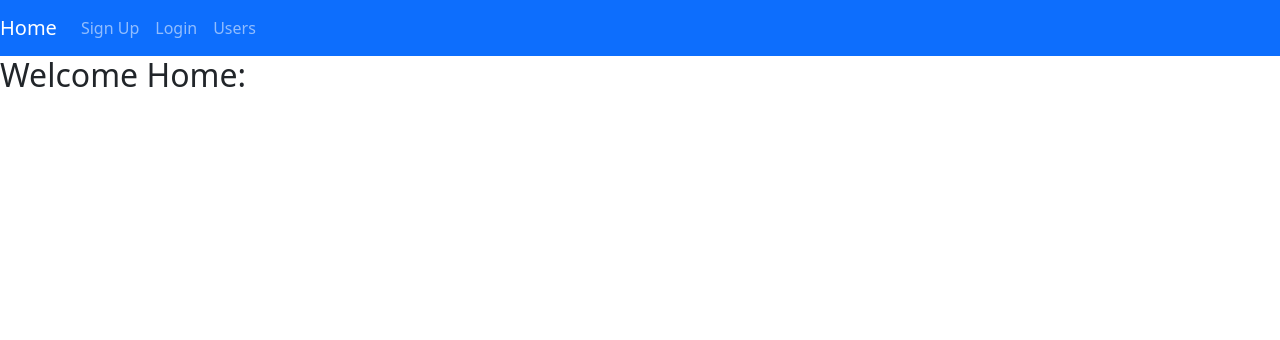
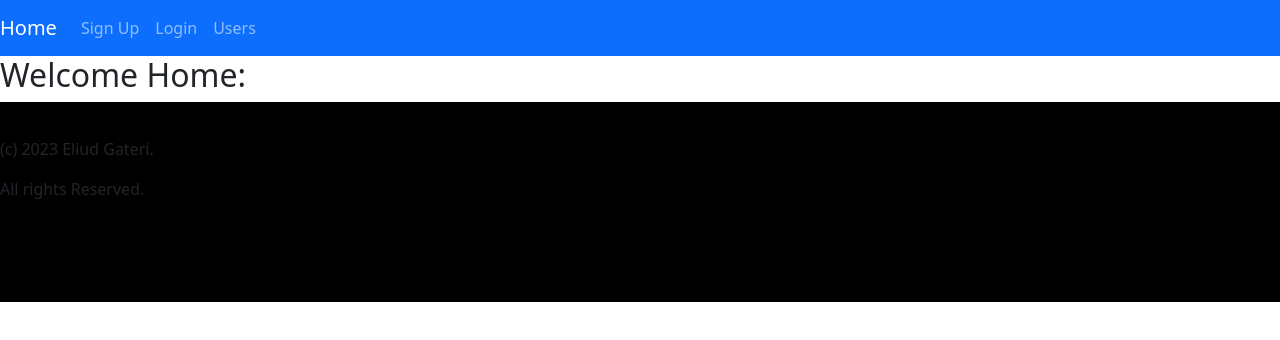
Before and after one commit to egateri/my-app, a React (Create React App) app in the folder frontend/: page / in a window 1280 px wide. Shown: the top 340 px of the page. Built offline with nearby package versions, Linux system fonts and the light colour scheme.

Commit message:
Added Footer and Header component

```diff
--- /dev/null
+++ b/frontend/src/components/footer/Footer.css
@@ -0,0 +1,6 @@
+.Footer {
+    background-color: black;
+    height: 200px;
+    align-content: center;
+    padding-bottom: 50px;
+}
--- /dev/null
+++ b/frontend/src/components/footer/Footer.js
@@ -0,0 +1,21 @@
+import React from "react";
+import "./Footer.css"
+const Footer = () => {
+  return (
+    <React.Fragment>
+      <div class="Footer">
+        <div>
+          <p>(c) 2023 Eliud Gateri.</p>
+          <p>All rights Reserved.</p>
+        </div>
+
+        <script src="https://cdn.jsdelivr.net/npm/jquery@3.6.3/dist/jquery.slim.min.js"></script>
+        <script src="https://cdn.jsdelivr.net/npm/popper.js@1.16.1/dist/umd/popper.min.js"></script>
+        <script src="https://cdn.jsdelivr.net/npm/bootstrap@4.6.2/dist/js/bootstrap.bundle.min.js"></script>
+        <script src="js/main.js"></script>
+      </div>
+    </React.Fragment>
+  );
+};
+
+export default Footer;
--- a/frontend/src/Header.js
+++ b/frontend/src/components/header/Header.js
@@ -1,4 +1,4 @@
-const Header = () => {
+const Header = (props) => {
   return (
     <div>
       <nav className="navbar navbar-expand-lg navbar-dark bg-primary">
@@ -29,7 +29,7 @@ const Header = () => {
               </a>
             </li>
             <li className="nav-item">
-              <a className="nav-link" href="/users" >
+              <a className="nav-link" href="/users" onClick={props.test}>
                 Users
               </a>
             </li>
--- a/frontend/src/components/home/Home.js
+++ b/frontend/src/components/home/Home.js
@@ -1,15 +1,16 @@
 import React from "react";
-import Header from "../../Header";
+import Header from "../header/Header";
+import Footer from "../footer/Footer"
 
-const Home =() => {
+const Home = () => {
   return (
     <div>
-<Header />
+      <Header />
 
       <h2>Welcome Home:</h2>
-
+      <Footer />
     </div>
   );
-}
+};
 
 export default Home;
--- a/frontend/src/components/login/Login.js
+++ b/frontend/src/components/login/Login.js
@@ -1,7 +1,8 @@
 import React, { useState } from "react";
 import { Link, useNavigate } from "react-router-dom";
 import axios from "axios";
-import Header from "../../Header";
+import Header from "../header/Header";
+import Footer from "../footer/Footer";
 const Login =() => {
 
   const [errorMessage, setErrorMessage] = useState("");
@@ -91,6 +92,7 @@ const Login =() => {
           </form>
         </div>
       </div>
+      <Footer />
     </div>
   );
 }
--- a/frontend/src/components/signup/Signup.js
+++ b/frontend/src/components/signup/Signup.js
@@ -1,7 +1,8 @@
 import React, { useState } from "react";
 import { Link, useNavigate } from "react-router-dom";
 import axios from "axios";
-import Header from "../../Header";
+import Header from "../header/Header";
+import Footer from "../footer/Footer";
 
 const Signup = () => {
   const [errorMessage, setErrorMessage] = useState("");
@@ -96,6 +97,7 @@ const Signup = () => {
           </form>
         </div>
       </div>
+      <Footer />
     </div>
   );
 }
--- a/frontend/src/components/users/Result.js
+++ b/frontend/src/components/users/Result.js
@@ -4,12 +4,12 @@ import "./Results.css";
 const Result = (props) => {
     return (
         <React.Fragment>
-            <tr>
+
                 <td>{props.id}</td>
                 <td>{props.name}</td>
                 <td>{props.email}</td>
                 <td>{props.password}</td>
-            </tr>
+
         </React.Fragment>
     );
   };
--- a/frontend/src/components/users/Users.js
+++ b/frontend/src/components/users/Users.js
@@ -1,7 +1,8 @@
 import React, { useState } from "react";
 import axios from "axios";
 import Result from "./Result";
-import Header from "../../Header";
+import Header from "../header/Header";
+import Footer from "../footer/Footer";
 
 const Users = () => {
   const [results, setResults] = useState([]);
@@ -21,28 +22,37 @@ const Users = () => {
   };
   return (
     <div>
-      <Header />
+      <Header/>
       <button onClick={getResults}>Results:</button>
       <div>
         <table>
+        <thead>
           <tr>
             <th>ID</th>
             <th>Name</th>
             <th>Email</th>
             <th>Password</th>
-          </tr>
+            </tr>
+            </thead>
+          <tbody>
+
           {results.map((result) => {
             return (
+              <tr>
               <Result
                 id={result.id}
                 name={result.name}
                 email={result.email}
                 password={result.password}
               />
+              </tr>
             );
           })}
+
+          </tbody>
         </table>
       </div>
+      <Footer />
     </div>
   );
 };
```
